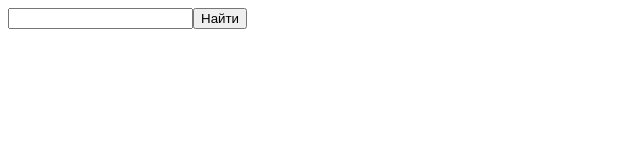
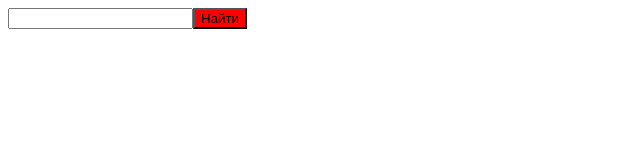
Before and after one commit to BatyaHack/film.com, a Vue app: page / in a window 1280 px wide. Shown: the top 160 px of the page, without its empty margins (0-640 px from the left). Built offline with nearby package versions, Linux system fonts and the light colour scheme.

Commit message:
global style

```diff
--- a/src/App.vue
+++ b/src/App.vue
@@ -12,6 +12,8 @@ export default {
 
 <!--И вот тут мы должны писать глобальные стили! А не праиться со сборкой стилей-->
 
-<style>
+<style lang="scss">
+
+  @import "./style/_btn.scss";
 
 </style>
--- a/src/components/TopBar.vue
+++ b/src/components/TopBar.vue
@@ -18,7 +18,6 @@
   }
 </script>
 
-<!-- scoped ограничивает css только этим компонентом -->
-<style scoped lang="scss">
+<style lang="scss">
 
 </style>
--- /dev/null
+++ b/src/style/_btn.scss
@@ -0,0 +1,3 @@
+.btn {
+  background: red;
+}
```
